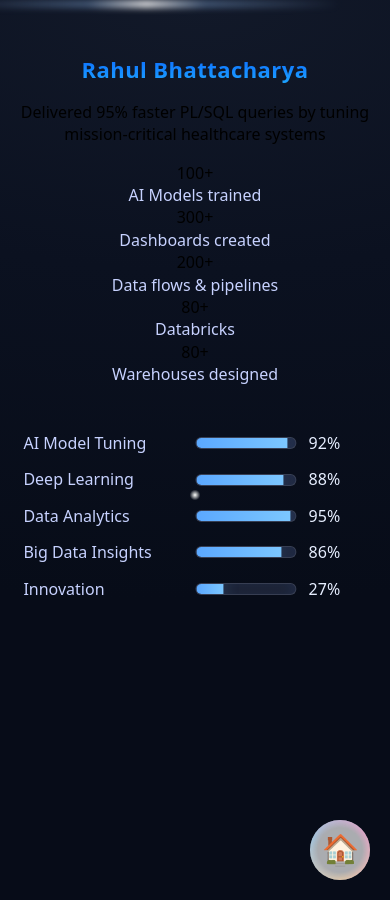
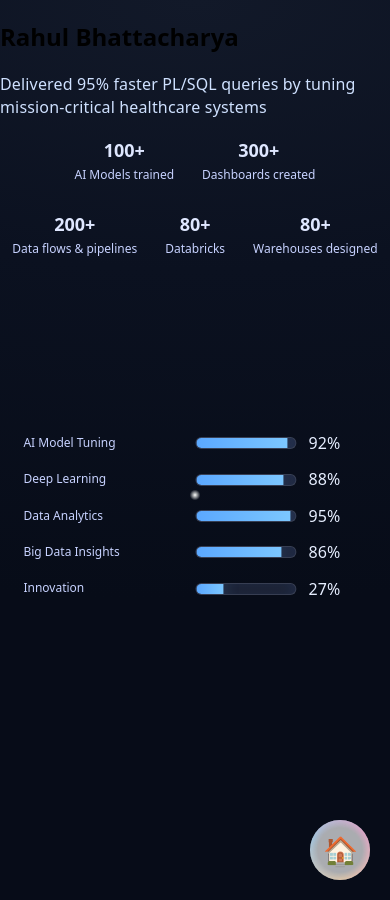
Before and after one commit to RahulBhattacharya1/RahulBhattacharya1.github.io, a Jekyll site: the page built from index.html, in a window 390 px wide. Built offline with Jekyll 4.4.1, drawn with Linux system fonts in a browser that asks for light colours; the list of posts is cut into pages by our own code.

Commit message:
Update rb-intro.css

```diff
--- a/assets/css/rb-intro.css
+++ b/assets/css/rb-intro.css
@@ -20,40 +20,34 @@ body.rb-intro-lock{ overflow:hidden; }
 .rb-intro.show{ display:block; }
 .rb-intro.exit{ opacity:0; visibility:hidden; }
 
-/* Optional: subtle sweep along the very top */
-.rb-intro::before{
-  content:"";
-  position:fixed; left:0; top:0; width:100%; height:8px;
-  pointer-events:none; z-index:1;
-  background:linear-gradient(90deg,
-    rgba(255,255,255,0) 0%,
-    rgba(160,200,255,0.35) 35%,
-    rgba(255,255,255,0.85) 50%,
-    rgba(160,200,255,0.35) 65%,
-    rgba(255,255,255,0) 100%);
-  filter:blur(3px) saturate(1.1);
-  transform:translateX(-100%);
-  animation: rb-top-scan 3.2s linear infinite;
-}
-@keyframes rb-top-scan{ to{ transform:translateX(100%); } }
-
-/* ===== Header / Hero ===== */
-.rb-top{
-  position:absolute; left:50%; top:6%;
-  transform:translateX(-50%);
-  text-align:center;
-  width:min(900px, 92vw);
-}
-
-.rb-name{
-  margin:0 0 6px; font-weight:800; letter-spacing:.02em;
-  font-size: clamp(22px, 5vw, 40px);
-  background: linear-gradient(180deg, var(--rb-blue), var(--rb-blue2));
-  -webkit-background-clip:text; background-clip:text;
-  -webkit-text-fill-color:transparent;
-}
 
 
+/* Caption text — no overlays, just text */
+.rb-tag{
+  margin:0 0 20px;
+  color:#cfe1ff;
+  opacity:.95;
+  font-weight:500;
+  letter-spacing:.01em;
+  min-height:1.2em; /* reserve height */
+}
+/* hard kill any previous overlays that might exist */
+.rb-tag::before,
+.rb-tag::after{ content:none !important; display:none !important; }
+
+/* ===== Metrics ===== */
+.rb-metrics{ display:flex; flex-wrap:wrap; justify-content:center; gap:28px; margin-bottom:28px; }
+.rb-metric{ text-align:center; }
+.rb-num{ font-size: clamp(18px, 4vw, 28px); font-weight:700; color:#dfe7ff; margin-bottom:4px; }
+.rb-label{ font-size: clamp(12px, 2.6vw, 14px); color:#c7d2ff; }
+
+/* ===== Optional signature line (if present) ===== */
+.rb-signature{ position:absolute; left:50%; top:22%; transform:translateX(-50%); width:min(760px, 88vw); }
+.rb-signature svg{ width:100%; height:auto; display:block; }
+.rb-stroke{
+  stroke:url(#rb-g); stroke-width:2; fill:none; stroke-linecap:round;
+  filter: drop-shadow(0 0 4px rgba(120,170,255,.18));
+}
 
 /* ===== Loaders (rows) ===== */
 .rb-loaders{
```
